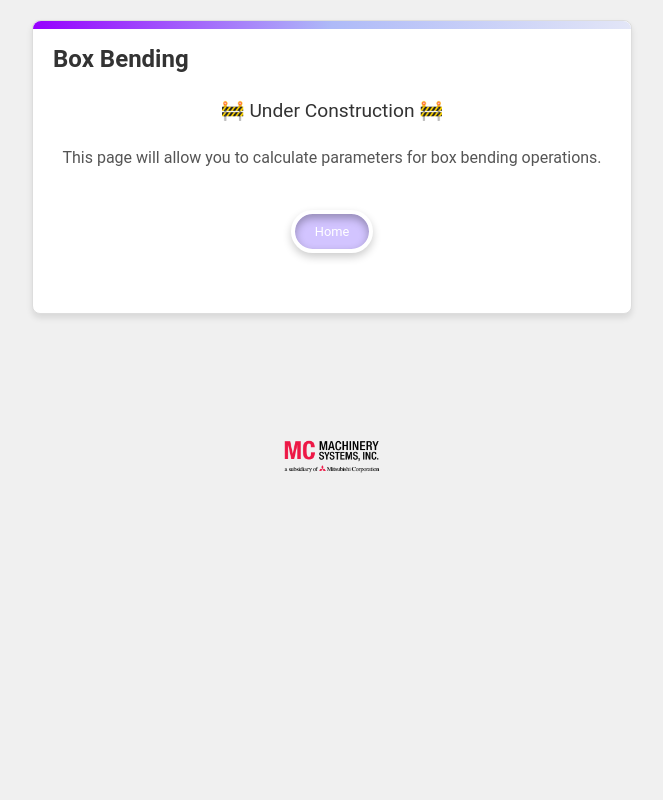
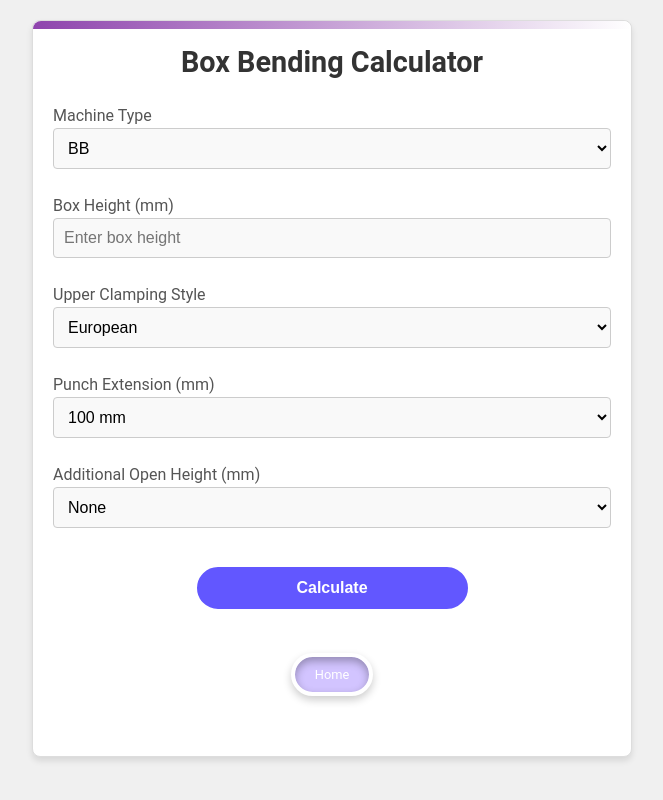
Before and after one commit to DaneColeson/QuickTools, a React (Create React App) app: page /box-bending in a window 1280 px wide. Shown: the top 800 px of the page, without its empty margins (308-971 px from the left). Built offline with nearby package versions, Linux system fonts and the light colour scheme.

Commit message:
Added Box Bending Calc and CSS. Also changed gradient on home page.

```diff
--- a/src/components/BoxBending.tsx
+++ b/src/components/BoxBending.tsx
@@ -1,16 +1,128 @@
-import React from "react";
+import React, { useState } from "react";
 import { Link } from "react-router-dom";
+import "../styles/BoxBending.css";
 
-const BoxBending: React.FC = () => {
+const ramWidths = {
+  BB: 50,
+  "BH8525-BH13530": 50,
+  "BH18530-BH25040": 80,
+  "PA13530-PA16040": 50,
+  "PA22030-PA22040": 60,
+};
+
+const openHeights = {
+  BB: 430,
+  BH: 530,
+  PA: 500,
+};
+
+type MachineType = "BB" | "BH8525-BH13530" | "BH18530-BH25040" | "PA13530-PA16040" | "PA22030-PA22040";
+
+const BoxBendingCalculator: React.FC = () => {
+  const [machineType, setMachineType] = useState<MachineType>("BB");
+  const [boxHeight, setBoxHeight] = useState<string>("");
+  const [clampingStyle, setClampingStyle] = useState<string>("European");
+  const [punchExtension, setPunchExtension] = useState<number>(100);
+  const [additionalHeight, setAdditionalHeight] = useState<number>(0);
+  const [result, setResult] = useState<string | null>(null);
+
+  const handleCalculate = () => {
+    if (!boxHeight) {
+      setResult("Please enter a valid box height.");
+      return;
+    }
+
+    const boxHeightNum = parseFloat(boxHeight);
+    if (isNaN(boxHeightNum)) {
+      setResult("Invalid box height. Please enter a numerical value.");
+      return;
+    }
+
+    // Determine ram width
+    const ramWidth = ramWidths[machineType] || 0;
+
+    // Calculate tool height requirement
+    const toolHeight = (boxHeightNum / 0.707) + ramWidth * 0.563;
+
+    // Determine total open height
+    const baseOpenHeight = machineType.startsWith("BB")
+      ? openHeights.BB
+      : machineType.startsWith("BH")
+      ? openHeights.BH
+      : openHeights.PA;
+    const totalOpenHeight = baseOpenHeight + additionalHeight;
+
+    // Check open height availability
+    const hasSufficientHeight = totalOpenHeight >= toolHeight;
+
+    // Convert to inches (1 mm = 0.03937 inches)
+    const toolHeightInches = toolHeight * 0.03937;
+    const totalOpenHeightInches = totalOpenHeight * 0.03937;
+
+    setResult(
+      `Tool Height Requirement: ${toolHeight.toFixed(2)} mm (${toolHeightInches.toFixed(2)} inches)\n` +
+      `Total Open Height Available: ${totalOpenHeight.toFixed(2)} mm (${totalOpenHeightInches.toFixed(2)} inches)\n` +
+      `Open Height Availability: ${hasSufficientHeight ? "Yes" : "No"}`
+    );
+  };
+
   return (
-        <div className="HemmingCalculator">
-            <h2>Box Bending</h2>
-            <p style={{ textAlign: "center", fontSize: "1.2rem", margin: "20px 0" }}>
-                🚧 Under Construction 🚧
-            </p>
-            <p style={{ textAlign: "center", fontSize: "1rem", color: "#555" }}>
-                This page will allow you to calculate parameters for box bending operations.
-            </p>
+    <div className="BoxBendingCalculator">
+      <h2>Box Bending Calculator</h2>
+
+      <label>
+        Machine Type
+        <select value={machineType} onChange={(e) => setMachineType(e.target.value as MachineType)}>
+          <option value="BB">BB</option>
+          <option value="BH8525-BH13530">BH8525-BH13530</option>
+          <option value="BH18530-BH25040">BH18530-BH25040</option>
+          <option value="PA13530-PA16040">PA13530-PA16040</option>
+          <option value="PA22030-PA22040">PA22030-PA22040</option>
+        </select>
+      </label>
+
+      <label>
+        Box Height (mm)
+        <input
+          type="number"
+          value={boxHeight}
+          onChange={(e) => setBoxHeight(e.target.value)}
+          placeholder="Enter box height"
+        />
+      </label>
+
+      <label>
+        Upper Clamping Style
+        <select value={clampingStyle} onChange={(e) => setClampingStyle(e.target.value)}>
+          <option value="European">European</option>
+          <option value="WT/New Standard">WT/New Standard</option>
+          <option value="American Hydraulic">American Hydraulic</option>
+        </select>
+      </label>
+
+      <label>
+        Punch Extension (mm)
+        <select value={punchExtension} onChange={(e) => setPunchExtension(parseInt(e.target.value))}>
+          <option value={100}>100 mm</option>
+          <option value={150}>150 mm</option>
+          <option value={200}>200 mm</option>
+        </select>
+      </label>
+
+      <label>
+        Additional Open Height (mm)
+        <select value={additionalHeight} onChange={(e) => setAdditionalHeight(parseInt(e.target.value))}>
+          <option value={0}>None</option>
+          <option value={100}>+100 mm</option>
+          <option value={200}>+200 mm</option>
+        </select>
+      </label>
+
+      <button onClick={handleCalculate}>Calculate</button>
+
+      {result && <div className="result-output">{result}</div>}
+
+      {/* Home Button */}
       <Link to="/" className="button home-button">
         Home
       </Link>
@@ -18,4 +130,4 @@ const BoxBending: React.FC = () => {
   );
 };
 
-export default BoxBending;
+export default BoxBendingCalculator;
--- a/src/components/Footer.css
+++ b/src/components/Footer.css
@@ -1,11 +1,11 @@
 .footer {
     text-align: center;
-    padding: 100px;
+    padding: 80px;
     background-color: #f0f0f0; /* Optional background */
 }
 
 .footer-image {
-    max-width: 10%; /* Ensures the image doesn't exceed its container width */
+    max-width: 15%; /* Ensures the image doesn't exceed its container width */
     height: auto; /* Maintains aspect ratio */
     display: block; /* Removes unwanted inline spacing */
     margin: 0 auto; /* Centers the image if needed */
--- a/src/components/Home.tsx
+++ b/src/components/Home.tsx
@@ -9,41 +9,42 @@ const Home: React.FC = () => (
         </header>
         <main>
             <div className="icon-grid">
-<Link to="/hemming-tonnage" className="icon icon-green">
+<Link to="/hemming-tonnage" className="icon icon-red">
     <div className="accent-bar"></div>
     <div>
         <span><b>Hemming Tonnage</b></span>
         <div className="subtext">Calculate hemming tonnage based on material and hem type</div>
     </div>
 </Link>
-<Link to="/machine-recommender" className="icon icon-blue">
+<Link to="/machine-recommender" className="icon icon-orange">
     <div className="accent-bar"></div>
     <div>
         <span><b>Machine Recommender</b></span>
         <div className="subtext">Find the right sized machine based on material and length</div>
     </div>
 </Link>
-<Link to="/tonnage-calculator" className="icon icon-red">
+<Link to="/tonnage-calculator" className="icon icon-green">
     <div className="accent-bar"></div>
     <div>
             <span><b>Tonnage Calculator</b></span>
             <div className="subtext">Determine tonnage requirements based on V-die and Material</div>
         </div>
 </Link>
-<Link to="/tonnage-calculator" className="icon icon-orange">
+<Link to="/box-bending" className="icon icon-purple">
+    <div className="accent-bar"></div>
+    <div>
+            <span><b>Box Bending</b></span>
+            <div className="subtext">Determine maximum box size depending on tooling</div>
+        </div>
+</Link>
+<Link to="/tonnage-calculator" className="icon icon-blue">
     <div className="accent-bar"></div>
     <div>
             <span><b>Daylight Calculator</b></span>
             <div className="subtext">Determine available Daylight depending on tool and machine configuration</div>
         </div>
 </Link>
-<Link to="/tonnage-calculator" className="icon icon-purple">
-    <div className="accent-bar"></div>
-    <div>
-            <span><b>Box Bending</b></span>
-            <div className="subtext">Determine maximum box size depending on tooling</div>
-        </div>
-</Link>
+
 
             </div>
         </main>
--- a/src/components/TonnageCalculator.tsx
+++ b/src/components/TonnageCalculator.tsx
@@ -6,7 +6,7 @@ const materialMultipliers = {
     MildSteel: 1,
     Aluminum: 0.5,
     StainlessSteel: 1.5,
-    HighStrengthSteel: 2.75,
+    HighStrengthSteel: 2.5,
 };
 
 // Predefined material thickness options
@@ -32,6 +32,30 @@ const materialThicknesses = [
     "1.500",
     "2.000",
 ];
+
+// Predefined recommended V-die sizes for each material thickness
+const recommendedVDies: { [key: string]: string[] } = {
+    "0.036": ["0.236"],
+    "0.048": ["0.315"],
+    "0.060": ["0.394"],
+    "0.075": ["0.472"],
+    "0.090": ["0.551"],
+    "0.105": ["0.630"],
+    "0.120": ["0.984"],
+    "0.135": ["0.984"],
+    "0.150": ["1.260"],
+    "0.188": ["1.575"],
+    "0.250": ["1.969"],
+    "0.313": ["2.480"],
+    "0.375": ["3.937"],
+    "0.500": ["4.921"],
+    "0.625": ["7.874"],
+    "0.750": ["9.843"],
+    "1.000": ["11.811"],
+    "1.250": ["15.748"],
+    "1.500": ["17.717"],
+    "2.000": ["23.622"],
+};
 
 // Predefined V-die sizes
 const vDieSizes = [
@@ -99,13 +123,11 @@ const TonnageCalculator: React.FC = () => {
         const totalTonnage = adjustedTonsPerFoot * lengthInFeet;
 
         // Get recommended V-die
-        const recommendedDie = vDieSizes.find(
-            (die) => parseFloat(die) >= thicknessNum * 4 && parseFloat(die) <= thicknessNum * 15
-        );
+        const recommendedDie = recommendedVDies[thickness]?.[0] || "No recommendation available";
 
         // Display the results
         setResult(
-            `Recommended V-Die Size: ${recommendedDie || "No recommendation available"}\n` +
+            `Recommended V-Die Size: ${recommendedDie}\n` +
             `Tons per Foot: ${adjustedTonsPerFoot.toFixed(2)} tons\n` +
             `Total Bend Length: ${(bendLengthNum * 0.0254).toFixed(2)} meters\n` +
             `Total Tonnage Required: ${totalTonnage.toFixed(2)} tons`
@@ -137,7 +159,7 @@ const TonnageCalculator: React.FC = () => {
                     <option value="MildSteel">Mild Steel (x1.0)</option>
                     <option value="Aluminum">Aluminum (x0.5)</option>
                     <option value="StainlessSteel">Stainless Steel (x1.5)</option>
-                    <option value="HighStrengthSteel">High Strength Steel (x2.75)</option>
+                    <option value="HighStrengthSteel">High Strength Steel (x2.5)</option>
                 </select>
             </label>
 
@@ -145,24 +167,21 @@ const TonnageCalculator: React.FC = () => {
                 V-Die Size
                 <select value={vDieSize} onChange={(e) => setVDieSize(e.target.value)}>
                     <option value="">Select...</option>
-        {filteredVDies.map((die) => {
-            const isRecommended = parseFloat(die) >= parseFloat(thickness) * 8 && parseFloat(die) <= parseFloat(thickness) * 10;
-            return (
+                    {filteredVDies.map((die) => (
                         <option
                             key={die}
                             value={die}
                             style={{
-                        backgroundColor: isRecommended ? "#ffeeba" : "white", // Highlight recommended V-die with a yellow background
-                        fontWeight: isRecommended ? "bold" : "normal", // Make it bold for emphasis
+                                backgroundColor:
+                                    recommendedVDies[thickness]?.includes(die) ? "#ffeeba" : "white", // Highlight recommended V-die
+                                fontWeight: recommendedVDies[thickness]?.includes(die) ? "bold" : "normal",
                             }}
                         >
-                    {die} {isRecommended ? "(Recommended)" : ""}
+                            {die} {recommendedVDies[thickness]?.includes(die) ? "(Recommended)" : ""}
                         </option>
-            );
-        })}
+                    ))}
                 </select>
             </label>
-
 
             <label>
                 Total Bend Length (inches)
--- a/src/styles/App.css
+++ b/src/styles/App.css
@@ -95,25 +95,25 @@ h1 {
 }
 
 .icon-red::before {
-    background: linear-gradient(150deg, #d72cac, #fbf059);
+    background: linear-gradient(150deg, #c10300, white);
 }
 
 .icon-blue::before {
-    background: linear-gradient(90deg, #007c3e, #73fdef);
+    background: linear-gradient(90deg, #4200d1, white);
 }
 
 .icon-green::before {
-    background: linear-gradient(90deg, #9600ff, #aebaf8, #e3e6f7);
+    background: linear-gradient(90deg, #009141, white);
 }
 
 .icon-purple::before {
-    background: linear-gradient(120deg, #8e44ad, #74ffb9); /* Purple gradient */
+    background: linear-gradient(120deg, #8e44ad, white); /* Purple gradient */
 }
 
 .icon-orange::before {
-    background: linear-gradient(120deg, #c76713, #938eff); /* Orange gradient */
+    background: linear-gradient(120deg, #c76713, white); /* Orange gradient */
 }
-/* HemmingCalculator and Machine Recommender */
+/* HemmingCalculator */
 .HemmingCalculator {
     max-width: 600px;
     margin: 20px auto;
@@ -134,7 +134,7 @@ h1 {
     height: 8px;
     border-top-left-radius: 8px;
     border-top-right-radius: 8px;
-    background: linear-gradient(90deg, #9600ff, #aebaf8, #e3e6f7);
+    background: linear-gradient(90deg, #c10300, white);
 }
 
 
@@ -160,7 +160,7 @@ h1 {
     height: 8px;
     border-top-left-radius: 8px;
     border-top-right-radius: 8px;
-    background: linear-gradient(90deg, #007c3e, #73fdef);
+    background: linear-gradient(90deg, #c76713, white);
 }
 
 
@@ -208,6 +208,13 @@ select:focus {
     box-shadow:
         0 4px 8px rgba(0, 0, 0, 0.2), /* Outer shadow */
         inset 0 4px 8px rgba(0, 0, 0, 0.3); /* Inner shadow */
+
+}
+/* Home Button Hover */
+.home-button:hover {
+    transform: translateY(-2px);
+    box-shadow: 0 6px 12px rgba(0, 0, 0, 0.3);
+
 }
 
 /* Buttons */
--- /dev/null
+++ b/src/styles/BoxBending.css
@@ -0,0 +1,131 @@
+/* BoxBendingCalculator */
+.BoxBendingCalculator {
+    max-width: 600px;
+    margin: 20px auto;
+    padding: 20px;
+    background: white; /* Background color for the container */
+    border: 1px solid #ddd; /* Subtle border around the container */
+    border-radius: 8px; /* Rounded corners */
+    box-shadow: 0 4px 6px rgba(0, 0, 0, 0.1); /* Soft shadow for depth */
+    position: relative; /* Needed for the accent bar */
+}
+
+/* Accent Bar */
+.BoxBendingCalculator::before {
+    content: '';
+    position: absolute;
+    top: 0;
+    left: 0;
+    width: 100%;
+    height: 8px;
+    border-top-left-radius: 8px;
+    border-top-right-radius: 8px;
+    background: linear-gradient(90deg, #8e44ad, white); /* Gradient for the accent bar */
+}
+
+/* Heading */
+.BoxBendingCalculator h2 {
+    font-size: 1.8rem;
+    text-align: center;
+    margin-bottom: 20px;
+    color: #333; /* Darker text color for contrast */
+}
+
+/* Labels */
+.BoxBendingCalculator label {
+    display: block;
+    margin-bottom: 10px;
+    font-size: 1rem;
+    color: #555; /* Slightly lighter text for labels */
+}
+
+/* Inputs and Selects */
+.BoxBendingCalculator input[type="number"],
+.BoxBendingCalculator select {
+    width: 100%;
+    padding: 10px;
+    margin-bottom: 15px;
+    font-size: 1rem;
+    border: 1px solid #ccc; /* Subtle border */
+    border-radius: 4px; /* Rounded corners for inputs */
+    background: #f9f9f9; /* Light background for inputs */
+    transition: border-color 0.3s ease; /* Smooth transition on hover/focus */
+}
+
+/* Input/Select Hover and Focus */
+.BoxBendingCalculator input[type="number"]:hover,
+.BoxBendingCalculator select:hover {
+    border-color: #004080; /* Highlighted border on hover */
+}
+
+.BoxBendingCalculator input[type="number"]:focus,
+.BoxBendingCalculator select:focus {
+    outline: none; /* Remove default outline */
+    border: 2px solid #00aaff; /* Highlighted border on focus */
+    background: #fff; /* Slightly different background on focus */
+}
+
+/* Button */
+.BoxBendingCalculator button {
+    display: block;
+    width: 50%;
+    padding: 12px;
+    margin: 20px auto 0 auto;
+    font-size: 1rem;
+    font-weight: bold;
+    color: white;
+    background: #6257ff;
+    border: 4px solid white;
+    border-radius: 36px;
+    cursor: pointer;
+    box-shadow: 0 4px 8px rgba(0, 0, 0, 0.2), inset 4px   rgba(0, 0, 0, 0.3);
+    transition: transform 0.3s ease, box-shadow 0.3s ease;
+}
+
+/* Button Hover and Focus */
+.BoxBendingCalculator button:hover {
+    transform: translateY(-2px); /* Slight lift on hover */
+    box-shadow: 0 6px 12px rgba(0, 0, 0, 0.3); /* Stronger shadow */
+}
+
+/* Result Output */
+.BoxBendingCalculator .result-output {
+    margin-top: 20px;
+    font-size: 1rem;
+    color: #333; /* Dark text for result */
+    background: #f9f9f9; /* Light background for result container */
+    padding: 15px;
+    border: 1px solid #ddd; /* Subtle border */
+    border-radius: 8px; /* Rounded corners */
+    box-shadow: 0 4px 6px rgba(0, 0, 0, 0.1); /* Subtle shadow */
+    white-space: pre-line; /* Keep line breaks */
+}
+
+/* Home Button */
+.BoxBendingCalculator .home-button {
+    display: block;
+    margin: 40px auto;
+    width: fit-content;
+    padding: 8px 20px;
+    font-size: 0.8rem;
+    font-weight: regular;
+    color: white; /* Text color matching the accent */
+    background: rgb(210, 196, 255); /* White background */
+    border: 4px solid white; /* Thick white border */
+    border-radius: 36px; /* Rounded corners */
+    text-align: center;
+    text-decoration: none;
+    cursor: pointer;
+    position: relative; /* For inner and outer shadow */
+    transition: all 0.3s ease; /* Smooth hover effect */
+    box-shadow:
+        0 4px 8px rgba(0, 0, 0, 0.2), /* Outer shadow */
+        inset 0 4px 8px rgba(0, 0, 0, 0.3); /* Inner shadow */
+}
+
+/* Home Button Hover */
+.BoxBendingCalculator .home-button:hover {
+    transform: translateY(-2px);
+    box-shadow: 0 6px 12px rgba(0, 0, 0, 0.3);
+
+}
```
Also changed, not shown: src/components/MachineRecommender.tsx (+18 -12 lines), 1 other file (tests, documents, lock files or other folders). Lines whose indentation alone changed are shown as unchanged.
